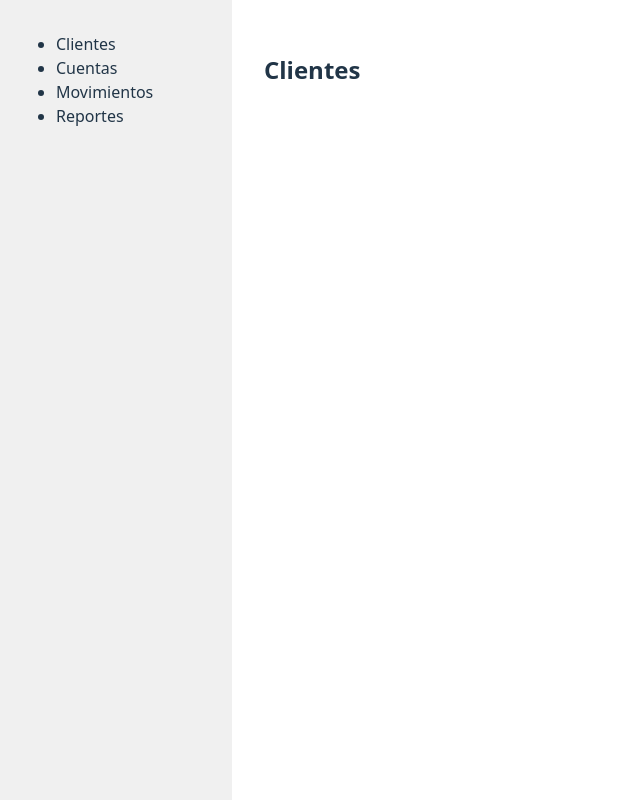
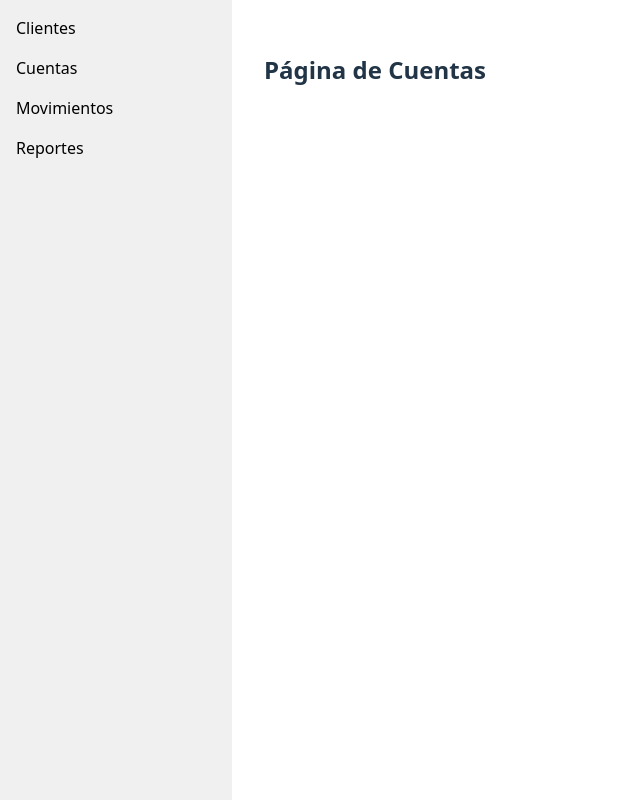
Before and after one commit to cheo2322/software_engineer_2_nttdata_test, a React (Vite) app in the folder bank-frontend/: page /accounts in a window 1280 px wide. Shown: the whole page, without its empty margins (0-640 px from the left). Built offline with nearby package versions, Linux system fonts and the light colour scheme.

Commit message:
Use react-router-dom to link pages

```diff
--- a/bank-frontend/package.json
+++ b/bank-frontend/package.json
@@ -11,7 +11,8 @@
   },
   "dependencies": {
     "react": "^19.2.0",
-    "react-dom": "^19.2.0"
+    "react-dom": "^19.2.0",
+    "react-router-dom": "^7.13.0"
   },
   "devDependencies": {
     "@eslint/js": "^9.39.1",
--- a/bank-frontend/src/App.jsx
+++ b/bank-frontend/src/App.jsx
@@ -1,26 +1,62 @@
-import { useState } from 'react';
+import { BrowserRouter as Router, Routes, Route, Link } from 'react-router-dom';
+import Clients from './screens/Clients';
+import Accounts from './screens/Accounts';
+import Movements from './screens/Movements';
+import Reports from './screens/Reports';
 
 function App() {
-  const [selected, setSelected] = useState('home');
+  return (
+    <Router>
+      <div style={{ display: 'flex', height: '100vh' }}>
+        {/* Sidebar */}
+        <nav style={{ width: '200px', background: '#f0f0f0', padding: '1rem' }}>
+          <ul style={{ listStyle: 'none', padding: 0, margin: 0 }}>
+            <li style={{ marginBottom: '1rem' }}>
+              <Link
+                to="/clients"
+                style={{ textDecoration: 'none', color: 'black' }}
+              >
+                Clientes
+              </Link>
+            </li>
+            <li style={{ marginBottom: '1rem' }}>
+              <Link
+                to="/accounts"
+                style={{ textDecoration: 'none', color: 'black' }}
+              >
+                Cuentas
+              </Link>
+            </li>
+            <li style={{ marginBottom: '1rem' }}>
+              <Link
+                to="/movements"
+                style={{ textDecoration: 'none', color: 'black' }}
+              >
+                Movimientos
+              </Link>
+            </li>
+            <li style={{ marginBottom: '1rem' }}>
+              <Link
+                to="/reports"
+                style={{ textDecoration: 'none', color: 'black' }}
+              >
+                Reportes
+              </Link>
+            </li>
+          </ul>
+        </nav>
 
-  return (
-    <div style={{ display: 'flex', height: '100vh' }}>
-      <div style={{ width: '200px', background: '#f0f0f0', padding: '1rem' }}>
-        <ul>
-          <li onClick={() => setSelected('home')}>Clientes</li>
-          <li onClick={() => setSelected('profile')}>Cuentas</li>
-          <li onClick={() => setSelected('settings')}>Movimientos</li>
-          <li onClick={() => setSelected('reports')}>Reportes</li>
-        </ul>
+        {/* Contenido dinámico */}
+        <main style={{ flex: 1, padding: '2rem' }}>
+          <Routes>
+            <Route path="/clients" element={<Clients />} />
+            <Route path="/accounts" element={<Accounts />} />
+            <Route path="/movements" element={<Movements />} />
+            <Route path="/reports" element={<Reports />} />
+          </Routes>
+        </main>
       </div>
-
-      <div style={{ flex: 1, padding: '2rem' }}>
-        {selected === 'home' && <h2>Clientes</h2>}
-        {selected === 'profile' && <h2>Cuentas</h2>}
-        {selected === 'settings' && <h2>Movimientos</h2>}
-        {selected === 'reports' && <h2>Reportes</h2>}
-      </div>
-    </div>
+    </Router>
   );
 }
 
--- a/bank-frontend/src/screens/Accounts.jsx
+++ b/bank-frontend/src/screens/Accounts.jsx
@@ -0,0 +1,3 @@
+export default function Accounts() {
+  return <h2>Página de Cuentas</h2>;
+}
--- a/bank-frontend/src/screens/Clients.jsx
+++ b/bank-frontend/src/screens/Clients.jsx
@@ -0,0 +1,3 @@
+export default function Clients() {
+  return <h2>Página de Clientes</h2>;
+}
--- a/bank-frontend/src/screens/Movements.jsx
+++ b/bank-frontend/src/screens/Movements.jsx
@@ -0,0 +1,3 @@
+export default function Movements() {
+  return <h2>Página de Movimientos</h2>;
+}
--- a/bank-frontend/src/screens/Reports.jsx
+++ b/bank-frontend/src/screens/Reports.jsx
@@ -0,0 +1,3 @@
+export default function Reports() {
+  return <h2>Página de Reportes</h2>;
+}
```
Also changed, not shown: 1 other file (tests, documents, lock files or other folders).
